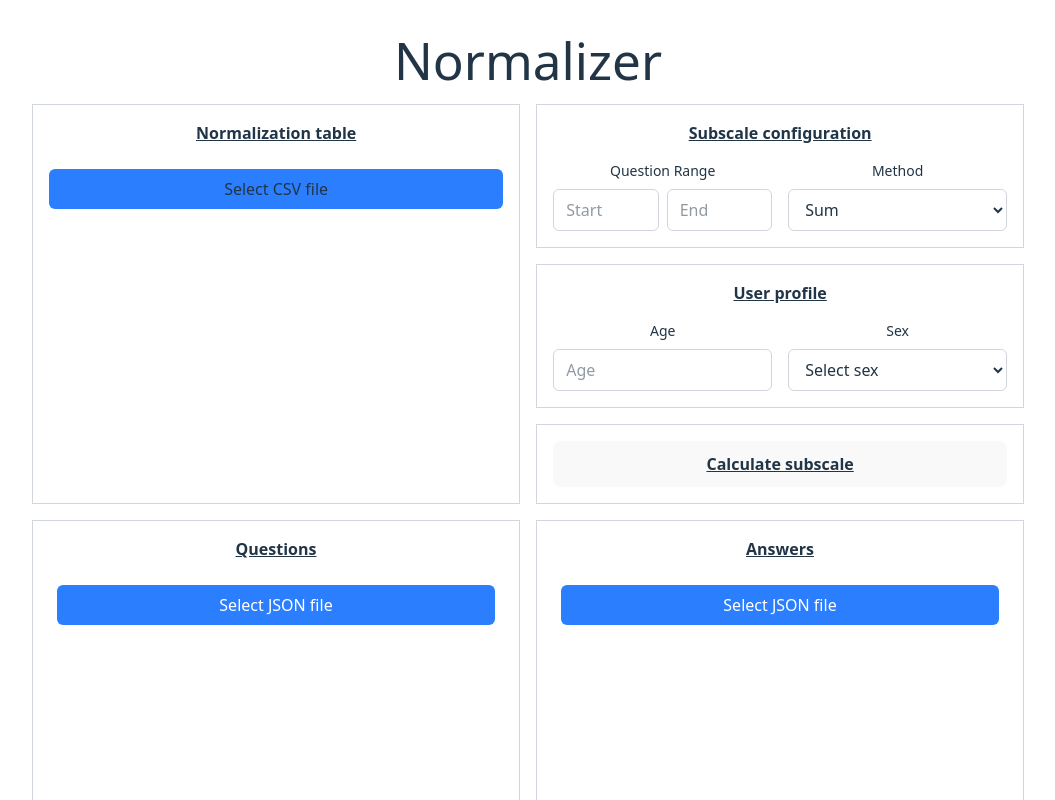
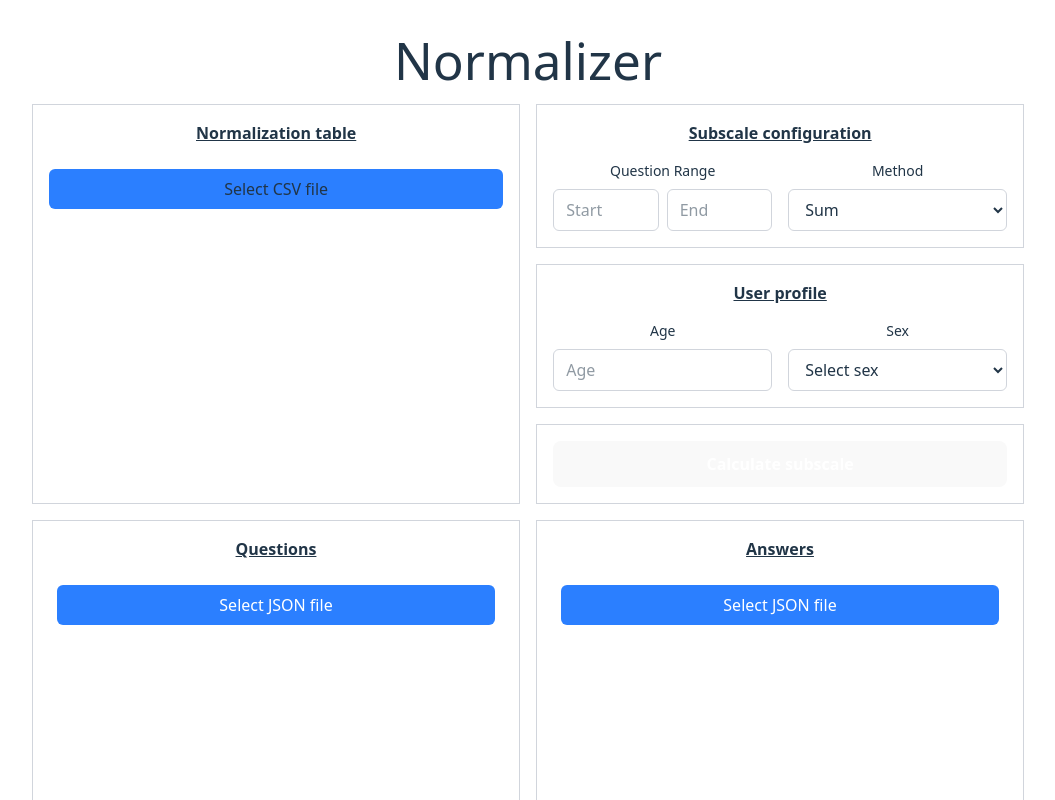
Before and after one commit to rolsn/normalizer, a React (Vite) app in the folder normalizer/: page / in a window 1280 px wide. Shown: the top 800 px of the page, without its empty margins (112-1167 px from the left). Built offline with nearby package versions, Linux system fonts and the light colour scheme.

Commit message:
filter for questions within range

```diff
--- a/normalizer/src/App.tsx
+++ b/normalizer/src/App.tsx
@@ -27,6 +27,26 @@ function App() {
     setAge(intValue);
   };
 
+  const calculateSubscale = () => {
+    if (!questions || !answers) {
+      alert('Questions and answers are required.');
+      return;
+    }
+
+    const start = parseInt(range.start);
+    const end = parseInt(range.end);
+
+    if (isNaN(start) || isNaN(end)) {
+      alert('Please enter valid start and end values');
+      return;
+    }
+
+    if (start > end) {
+      alert('Start value must be less than or equal to end value');
+      return;
+    }
+  };
+
   return (
     <div className="flex flex-col px-4 pb-4 gap-4 w-[80vw] min-h-[800px] mx-auto">
       <h1>Normalizer</h1>
@@ -53,8 +73,11 @@ function App() {
             onSexChange={setSex}
           />
           <div className="border border-gray-300 h-[100px] p-4 flex flex-col min-h-0">
-            <button className="flex-1">
-              <p className="text-base font-bold underline">
+            <button
+              className="flex-1 bg-blue-500 text-white rounded-md hover:bg-blue-600 transition-colors duration-200"
+              onClick={calculateSubscale}
+            >
+              <p className="text-base font-bold">
                 Calculate subscale
               </p>
             </button>
@@ -70,6 +93,7 @@ function App() {
             <LocalJsonUploader
               expectedType="questions"
               onData={setQuestions}
+              range={range}
             />
           </div>
         </div>
@@ -81,6 +105,7 @@ function App() {
             <LocalJsonUploader
               expectedType="answers"
               onData={setAnswers}
+              range={range}
             />
           </div>
         </div>
--- a/normalizer/src/components/LocalJsonUploader.tsx
+++ b/normalizer/src/components/LocalJsonUploader.tsx
@@ -1,20 +1,38 @@
-import { useState } from 'react';
+import { useState, useEffect } from 'react';
 import type { Question, Answer, QuestionsData, AnswersData } from '../types';
 
 type LocalJsonUploaderProps = {
   label?: string;
   expectedType: 'questions';
   onData: (data: QuestionsData) => void;
+  range?: { start: string; end: string };
 } | {
   label?: string;
   expectedType: 'answers';
   onData: (data: AnswersData) => void;
+  range?: { start: string; end: string };
 };
 
-export function LocalJsonUploader({ label, onData, expectedType }: LocalJsonUploaderProps) {
+export function LocalJsonUploader({ label, onData, expectedType, range }: LocalJsonUploaderProps) {
   const [fileName, setFileName] = useState<string | null>(null);
   const [fileContent, setFileContent] = useState<QuestionsData | AnswersData | null>(null);
+  const [rawContent, setRawContent] = useState<QuestionsData | AnswersData | null>(null);
   const [error, setError] = useState<string | null>(null);
+
+  /*
+   * Alters the questions based on the given range. This is not only visual; it modifies the data in-place.
+  */
+  useEffect(() => {
+    if (expectedType === 'questions' && rawContent && range?.start && range?.end) {
+      const start = parseInt(range.start);
+      const end = parseInt(range.end);
+      if (!isNaN(start) && !isNaN(end)) {
+        const filtered = (rawContent as QuestionsData).filter(q => q.id >= start && q.id <= end);
+        setFileContent(filtered);
+        onData(filtered as any);
+      }
+    }
+  }, [range, expectedType, rawContent, onData]);
 
   const validateJsonType = (data: any): data is QuestionsData | AnswersData => {
     if (expectedType === 'questions') {
@@ -45,6 +63,7 @@ export function LocalJsonUploader({ label, onData, expectedType }: LocalJsonUplo
       try {
         const data = JSON.parse(event.target?.result as string);
         if (validateJsonType(data)) {
+          setRawContent(data);
           setFileContent(data);
           onData(data as any); // assert as any to support union type
         } else {
@@ -68,7 +87,7 @@ export function LocalJsonUploader({ label, onData, expectedType }: LocalJsonUplo
           <div className="ml-4">
             {question.options.map((option, index) => (
               <div key={index} className="text-sm">
-                {option.label}: {option.text} (Score: {option.rawScore})
+                {option.label}: {option.text} (score: {option.rawScore})
               </div>
             ))}
           </div>
@@ -78,7 +97,7 @@ export function LocalJsonUploader({ label, onData, expectedType }: LocalJsonUplo
       return (fileContent as AnswersData).map((answer, index) => (
         <div key={index} className="p-4 border rounded-md mb-2">
           <p className="text-sm">
-            Question {answer.questionId}: Selected {answer.selectedOption}
+            Question {answer.questionId}: selected {answer.selectedOption}
           </p>
         </div>
       ));
```
